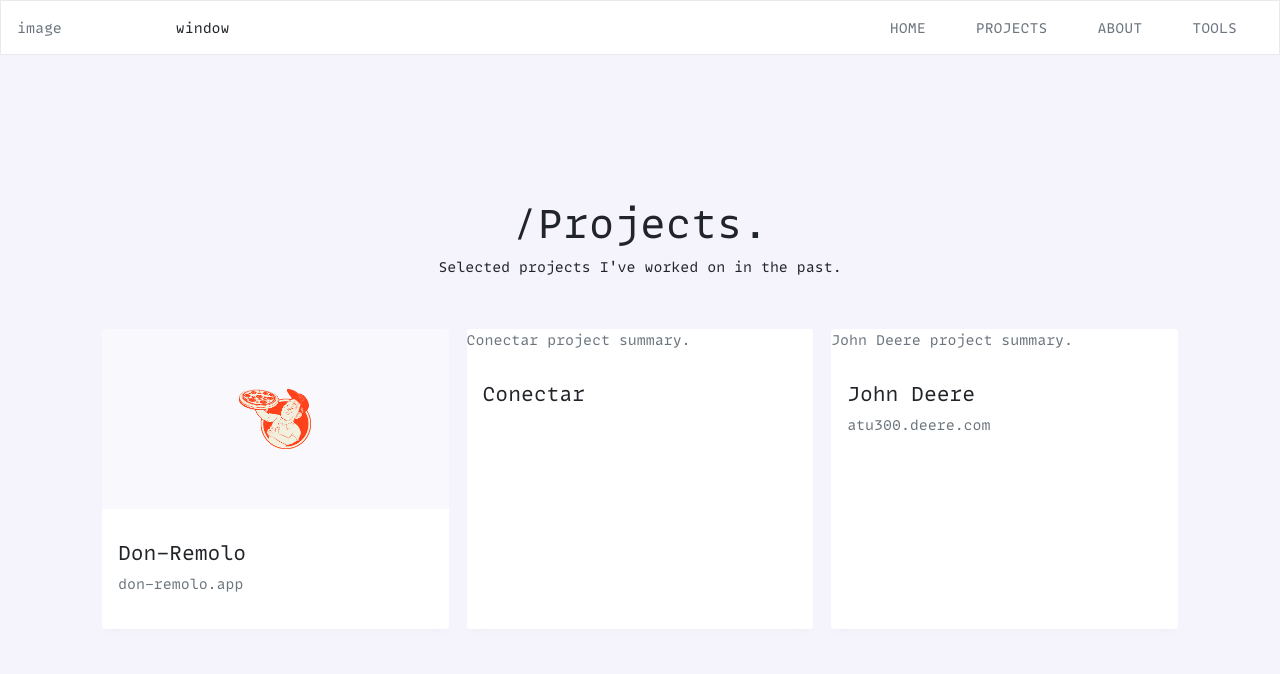
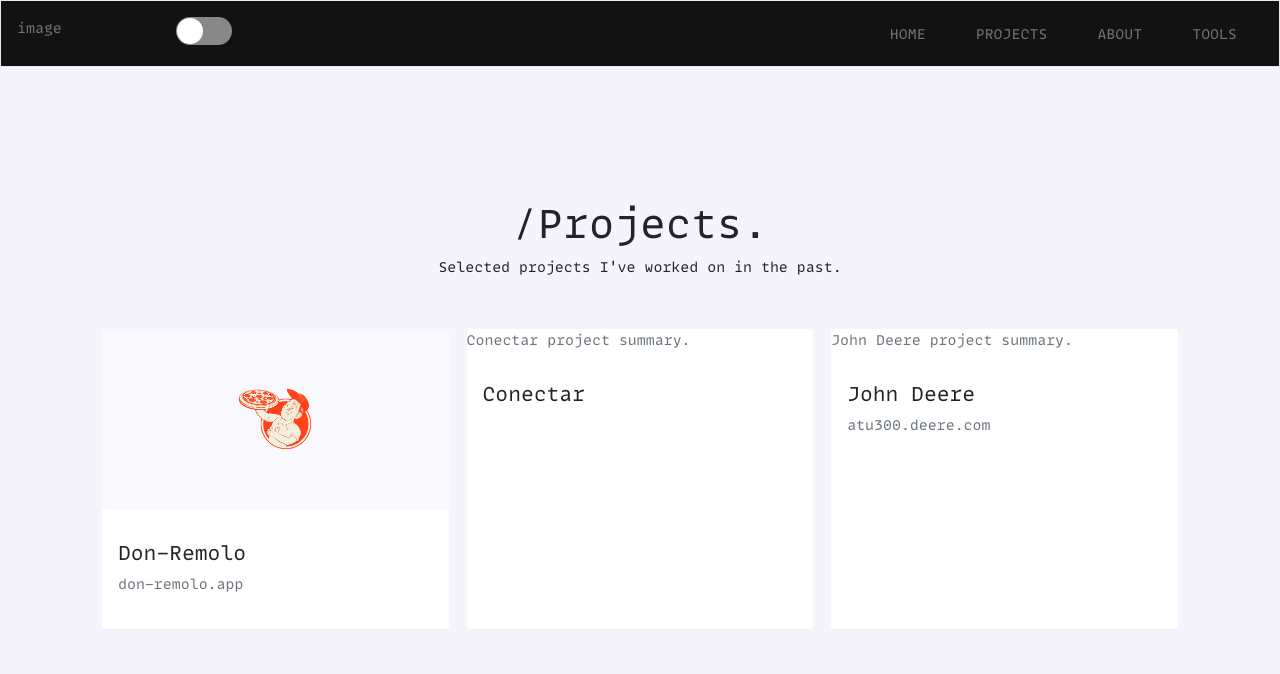
Before and after one commit to just-hope-netizen/portfolio, a React (Create React App) app: page /Projects in a window 1280 px wide. Shown: the top 674 px of the page. Built offline with nearby package versions, Linux system fonts and the light colour scheme.

Commit message:
Dark mode feature added

```diff
--- a/src/App.css
+++ b/src/App.css
@@ -1,11 +1,33 @@
+#dark {
+  background-color: #121212;
+}
 .main {
   padding-top: 200px;
 }
 #top-bar {
-  background-color: #fff;
   border: 1px solid #eaeaea;
   z-index: 1;
 }
+#dark #top-bar {
+  background-color: #fafafa;
+}
+#light #top-bar,
+#light svg {
+  background-color: #121212;
+  color: #eaeaea;
+}
+#dark .intro,
+#dark .container, #dark .projects-container {
+  color: #6c757d;
+  background-color: #121212;
+}
+#light .projects-container {
+  background-color: #f5f4fc;
+}
+/* #light .menu-btn{
+  background-color: #fff;
+
+} */
 
 .nav-item {
   text-transform: uppercase;
@@ -21,7 +43,7 @@
 .focus,
 .nav-item-link:hover {
   color: var(--bs-gray);
-  background-color: #f6f6f6;
+  background-color: #fff;
   font-weight: bold;
 }
 .intro {
@@ -29,8 +51,12 @@
   text-align: justify;
 }
 
-.hidden, .menu-container {
+.hidden,
+.menu-container {
   display: none;
+}
+.pc-header {
+  display: flex;
 }
 .visuallyhidden {
   border: 0;
@@ -43,9 +69,6 @@
   width: 1px;
   white-space: nowrap;
 }
-.projects-container {
-  background-color: #f5f4fc;
-}
 
 .project {
   height: 300px;
@@ -55,7 +78,6 @@
   box-shadow: 0px 8px 6px -6px rgba(235, 234, 242, 0.58);
   transition: 0.6s cubic-bezier(0.23, 1, 0.32, 1);
   transition-property: transform, box-shadow;
-
 }
 .project:hover {
   transform: translate(0px, -10px);
--- a/src/App.js
+++ b/src/App.js
@@ -5,16 +5,28 @@ import Home from './pages/home';
 import About from './pages/about';
 import Projects from './pages/projects';
 import Tools from './pages/tools';
+import { ThemeContext } from './context/theme';
+import { useState } from 'react';
+
 function App() {
+  const [theme, setTheme] = useState('light')
+
+  function toggleTheme() {
+    setTheme((curr) => curr === 'light' ? 'dark' : 'light')
+  }
   return (
     <>
-      <Header/>
+      <ThemeContext.Provider value={{ theme, toggleTheme }}>
+        <div id={theme}>
+          <Header switch={toggleTheme} checked={theme === 'dark'}/>
           <Routes>
             <Route path='/' element={<Home />} />
             <Route path='/Projects' element={<Projects />} />
             <Route path='/tools' element={<Tools />} />
             <Route path='/about' element={<About />} />
           </Routes>
+        </div>
+      </ThemeContext.Provider>
     </>
   );
 }
--- a/src/components/header.jsx
+++ b/src/components/header.jsx
@@ -1,9 +1,10 @@
 import { useEffect, useState } from 'react';
 import { Link } from 'react-router-dom';
+import ReactSwitch from 'react-switch';
 import MobileHeader from './mobile-header';
 import Nav from './nav';
 
-function Header() {
+function Header(props) {
   const [show, setShow] = useState(true);
   const [lastScrollY, setLastScrollY] = useState(0);
 
@@ -41,19 +42,31 @@ function Header() {
         }`}
         id='top-bar'
       >
-        <div className='row py-3 pc-header'>
+        <div className='row py-3 pc-header '>
           <div className='col-6'>
             <div className='row'>
               <Link to='/' className='col-3'>
                 image
               </Link>
-              <div className='col-3'>window</div>
+              <div className='col-3'>
+                <ReactSwitch
+                  onChange={props.switch}
+                  onColor={'#ddd'}
+                  onHandleColor={'#000'}
+                  uncheckedIcon={true}
+                  checked={props.checked}
+                />
+              </div>
             </div>
           </div>
           <Nav />
         </div>
+        <MobileHeader
+          className={`menu-container `}
+          onClick={props.switch}
+          checked={props.checked}
+        />
       </header>
-      <MobileHeader className={`menu-container container-fluid ${show ? null : 'hidden'}`} />
     </>
   );
 }
--- a/src/components/menu.jsx
+++ b/src/components/menu.jsx
@@ -1,16 +1,24 @@
+import ReactSwitch from 'react-switch';
 import Nav from './nav';
 
 function Menu(props) {
   return (
-    <>
-      <div
-        className={`position-fixed top-0 bottom-0  end-0 menu
+    <div
+      className={`position-fixed top-0 bottom-0  end-0 menu
      ${props.className}`}
-      >
-        <Nav className='row g-0 ' onClick={props.close} />
-        <div className='row'>window</div>
+    >
+      <Nav className='row g-0 ' onClick={props.close} />
+      <div className='switch-container mobile'>
+        <ReactSwitch
+          onChange={props.onClick}
+          onColor={'#ddd'}
+          onHandleColor={'#000'}
+          uncheckedIcon={true}
+          checkedIcon={true}
+          checked={props.checked}
+        />
       </div>
-    </>
+    </div>
   );
 }
 
--- a/src/components/mobile-header.jsx
+++ b/src/components/mobile-header.jsx
@@ -1,5 +1,4 @@
 import { useState } from 'react';
-import { propTypes } from 'react-bootstrap/esm/Image';
 import { Link } from 'react-router-dom';
 import { CloseMenuIcon, MenuIcon } from '../assets/svg';
 import Backdrop from './backdrop';
@@ -8,7 +7,7 @@ import Menu from './menu';
 function MobileHeader(props) {
   const [menu, setMenu] = useState(false);
   function closeMenu() {
-    setMenu(false)
+    setMenu(false);
   }
   return (
     <div className={props.className}>
@@ -23,7 +22,12 @@ function MobileHeader(props) {
       >
         {menu ? <CloseMenuIcon /> : <MenuIcon />}
       </button>
-      <Menu close={closeMenu} className={menu && 'menu slide'} />
+      <Menu
+        close={closeMenu}
+        className={menu && 'menu slide'}
+        onClick={props.onClick}
+        checked={props.checked}
+      />
       <Backdrop onClick={closeMenu} className={menu && 'backdrop slide'} />
     </div>
   );
--- /dev/null
+++ b/src/context/theme.js
@@ -0,0 +1,4 @@
+import { createContext } from 'react';
+
+
+export const ThemeContext = createContext(null)
--- a/src/index.js
+++ b/src/index.js
@@ -10,9 +10,9 @@ import reportWebVitals from './reportWebVitals';
 const root = ReactDOM.createRoot(document.getElementById('root'));
 root.render(
   <BrowserRouter>
-  <React.StrictMode>
-    <App />
-  </React.StrictMode>
+    <React.StrictMode>
+      <App />
+    </React.StrictMode>
   </BrowserRouter>
 );
 
--- a/src/pages/home.jsx
+++ b/src/pages/home.jsx
@@ -4,7 +4,7 @@ function Home() {
     <>
       <main className='main'>
         <div className='container px-md-5'>
-          <div className='row mx-md-5 mb-5'>
+          <div className='row mx-md-5 pb-5'>
             <small>Hi, my name is</small>
             <h1>Hope Peter</h1>
             <p className='intro'>
```
Also changed, not shown: src/css/mobile.css (+26 -17 lines), src/assets/svg/menu.svg. Lines whose indentation alone changed are shown as unchanged.
